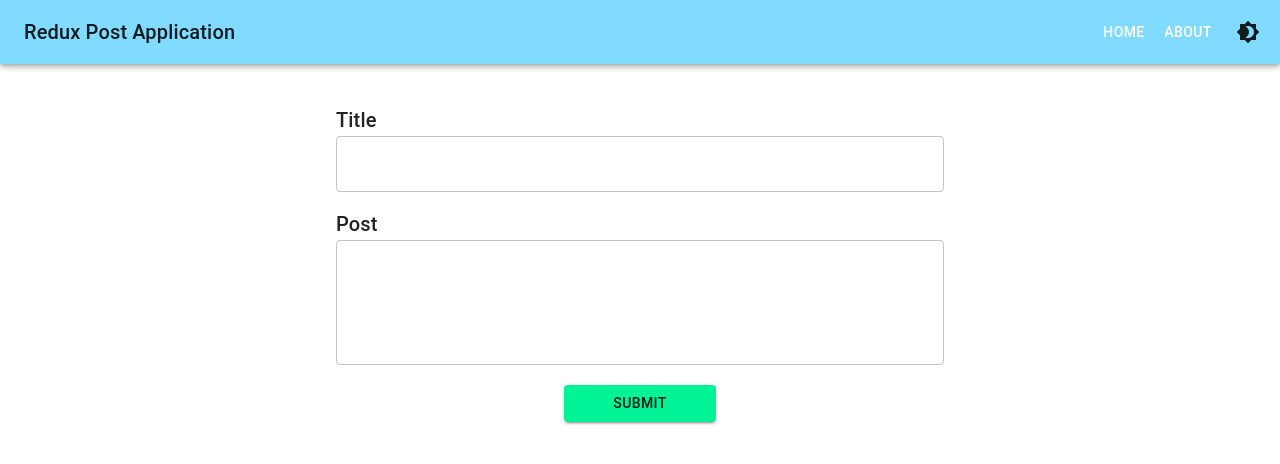
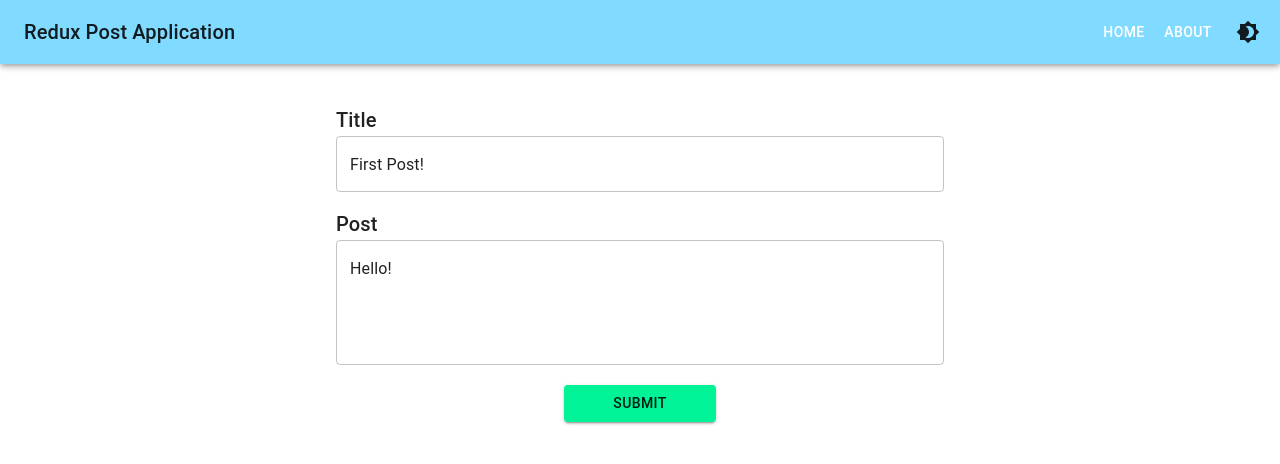
Before and after one commit to KevinThomasNY/Redux-Post-App, a React (Vite) app: page /edit/1 in a window 1280 px wide. Shown: the top 464 px of the page. Built offline with nearby package versions, Linux system fonts and the light colour scheme.

Commit message:
feat: add edit post

```diff
--- a/src/components/editForm.tsx
+++ b/src/components/editForm.tsx
@@ -1,7 +1,13 @@
-import { useState } from "react";
-import {useAppSelector, useAppDispatch} from '../app/hooks'
-import {createPost} from '../features/posts/postsSlice'
+import { useState, useEffect } from "react";
+import { useNavigate } from "react-router-dom";
+import { useAppDispatch } from "../app/hooks";
+import { editPost } from "../features/posts/postsSlice";
 import { Box, Button, TextField, Typography } from "@mui/material";
+interface Props {
+  id: number;
+  title: string | null;
+  content: string | null;
+}
 
 type FormData = {
   id: number;
@@ -9,12 +15,22 @@ type FormData = {
   content: string;
 };
 
-const Edit = () => {
-  const postsObject = useAppSelector((state) => state.posts);
-  const postsArray = postsObject.posts;
-  const length = postsArray.length + 1;
-  const [formData, setFormData] = useState<FormData>({id: length, title: "", content: "" });
-  const dispatch = useAppDispatch()
+const Edit = ({ id, title, content }: Props) => {
+  const navigate = useNavigate();
+  const [formData, setFormData] = useState<FormData>({
+    id: id,
+    title: title || "",
+    content: content || "",
+  });
+  const dispatch = useAppDispatch();
+
+  useEffect(() => {
+    setFormData({
+      id: id,
+      title: title || "",
+      content: content || "",
+    });
+  }, [id, title, content]);
 
   const handleChange = (event: React.ChangeEvent<HTMLInputElement>) => {
     const { name, value } = event.target;
@@ -23,8 +39,9 @@ const Edit = () => {
 
   const handleSubmit = (event: React.FormEvent<HTMLFormElement>) => {
     event.preventDefault();
-    dispatch(createPost(formData))
-    setFormData({id: 0, title: "", content: "" });
+    dispatch(editPost(formData));
+    setFormData({ id: 0, title: "", content: "" });
+    navigate("/");
   };
 
   return (
--- a/src/features/posts/postsSlice.ts
+++ b/src/features/posts/postsSlice.ts
@@ -35,10 +35,18 @@ const postsSlice = createSlice({
       const id = action.payload;
       state.selectedPost = state.posts.find((post) => post.id === id) || null;
     },
+    editPost: (state, action) => {
+      const { id, title, content } = action.payload;
+      const existingPost = state.posts.find((post) => post.id === id);
+      if (existingPost) {
+        existingPost.title = title;
+        existingPost.content = content;
+      }
+    }
   },
 });
 
-export const { createPost, deletePost, getSinglePost } = postsSlice.actions;
+export const { createPost, deletePost, getSinglePost, editPost } = postsSlice.actions;
 
 export const selectAllPosts = (state: RootState) => state.posts.posts;
 
--- a/src/pages/Edit.tsx
+++ b/src/pages/Edit.tsx
@@ -8,20 +8,20 @@ type RouteParams = {
 };
 
 const Edit = () => {
-
   const { id } = useParams<RouteParams>();
   const idAsNumber = parseInt(id || "0");
   const dispatch = useAppDispatch();
   const selectedPost = useAppSelector((state) => state.posts.selectedPost);
-  console.log(selectedPost);
+  const title = selectedPost?.title ?? null;
+  const content = selectedPost?.content ?? null;
 
   useEffect(() => {
     dispatch(getSinglePost(idAsNumber));
-  }, [dispatch, id]);
+  }, [dispatch, idAsNumber]);
 
   return (
     <>
-      <EditForm />
+      <EditForm title={title} content={content} id={idAsNumber} />
     </>
   );
 };
```
